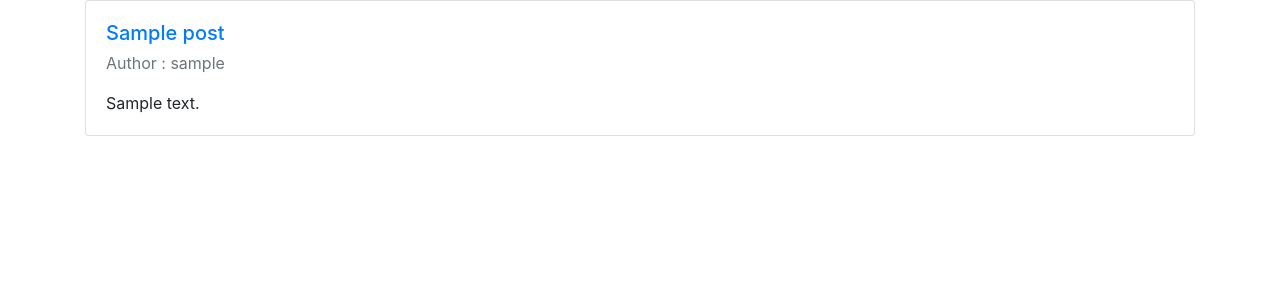
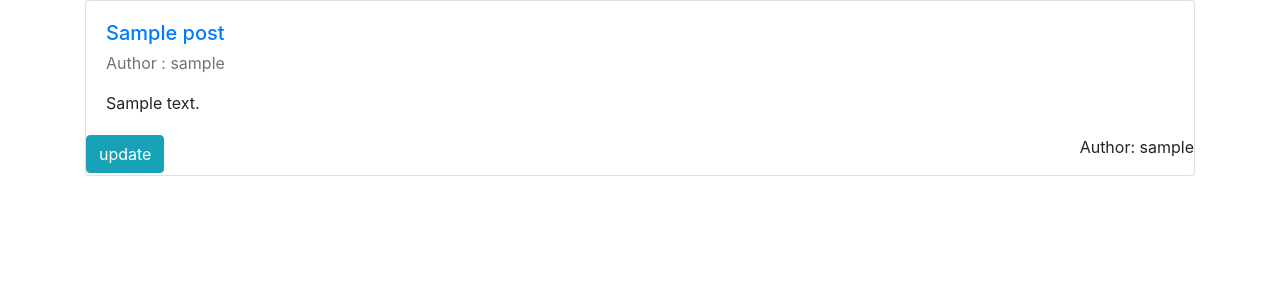
Before and after one commit to seongwonhan88/Djangogirls-tutorial, a Django app: page /posts/ in a window 1280 px wide. Shown: the part 56-356 px from the top of the page. Run offline with Django 3.2, Linux system fonts and the light colour scheme; tables that the repository leaves empty hold one stand-in row (values such as "Sample post"); some libraries are stand-ins or nearby versions.

Commit message:
post_list to post_update link made and post_update.html made

```diff
--- a/app/blog/views.py
+++ b/app/blog/views.py
@@ -65,3 +65,27 @@ def post_create(request):
 
     else:
         return render(request, 'blog/post_create.html')
+
+def post_update(request, pk):
+    # URL
+    # /posts/<pk>/update
+    # template : blog/post_update.html
+
+    # form 은 post_create.html과 같으나
+    # input[name=title]과 textarea[name=text]의 내용을
+    # 매개변수의 pK에 해당하는 Post의 title, text 속성으로 미리 채운 상태로 form render
+    # context dict에 'post' 키에 해당하는 Post Instance를 담아서 보내 사용
+
+
+    # post_detail view 에서
+    # 특정 pk의 Post를 가져와서 템플릿으로 전달
+    # 템플릿에서 전달받은 특정 Post를 사용
+
+    # post_create view에서
+    # form 형태 보기
+    # input 속성의 기본값은 value
+    # textarea 속성의 기본값은 열림/닫힘 태그 사이의 텍스트
+
+
+
+    return render(request, 'blog/post_update.html')
--- a/app/config/urls.py
+++ b/app/config/urls.py
@@ -27,6 +27,6 @@ urlpatterns = [
     url(r'^posts/$', views.post_list, name='post-list'),
     url(r'^posts/(?P<pk>\d+)/$', views.post_detail, name='post-detail'),
     # request가 오면 post_detail(request = request, pk = <group에 주어진 값>
-    url(r'^posts/create/$', views.post_create, name='post-create')
-    #
+    url(r'^posts/create/$', views.post_create, name='post-create'),
+    url(r'^posts/(?P<pk>\d+)/update/$', views.post_update, name='post-update')
 ]
--- a/app/templates/blog/post_create.html
+++ b/app/templates/blog/post_create.html
@@ -4,12 +4,12 @@
 <form method="POST">
     {% csrf_token %}
     <div class="form-group">
-        <label for="id-title">제목</label>
+        <label form="id-title">제목</label>
         <input name="title" type="text" class ="form-control">
     </div>
 
     <div class="form-group">
-        <label for="id-text">내용</label>
+        <label form="id-text">내용</label>
         <textarea name="text" id="" cols="30" rows="10" class="form-control"></textarea>
     </div>
         <button type="submit" class="btn btn-primary btn-block"> submit </button>
--- a/app/templates/blog/post_list.html
+++ b/app/templates/blog/post_list.html
@@ -12,6 +12,12 @@
             <p class="create_time">{{ post.created_time }}</p>
             <p class="card-text">{{ post.text|linebreaksbr|truncatechars:200 }}</p>
         </div>
+        <div>
+            <div class="post-btn-container float-left">
+                <a href="{% url 'post-update' pk=post.pk%}" class="btn btn-info">update</a>
+            </div>
+            <p class="text-right">Author: {{ post.author }}</p>
+        </div>
     </div>
     {% endfor %}
 
```
Also changed, not shown: app/templates/blog/post_update.html (added).
